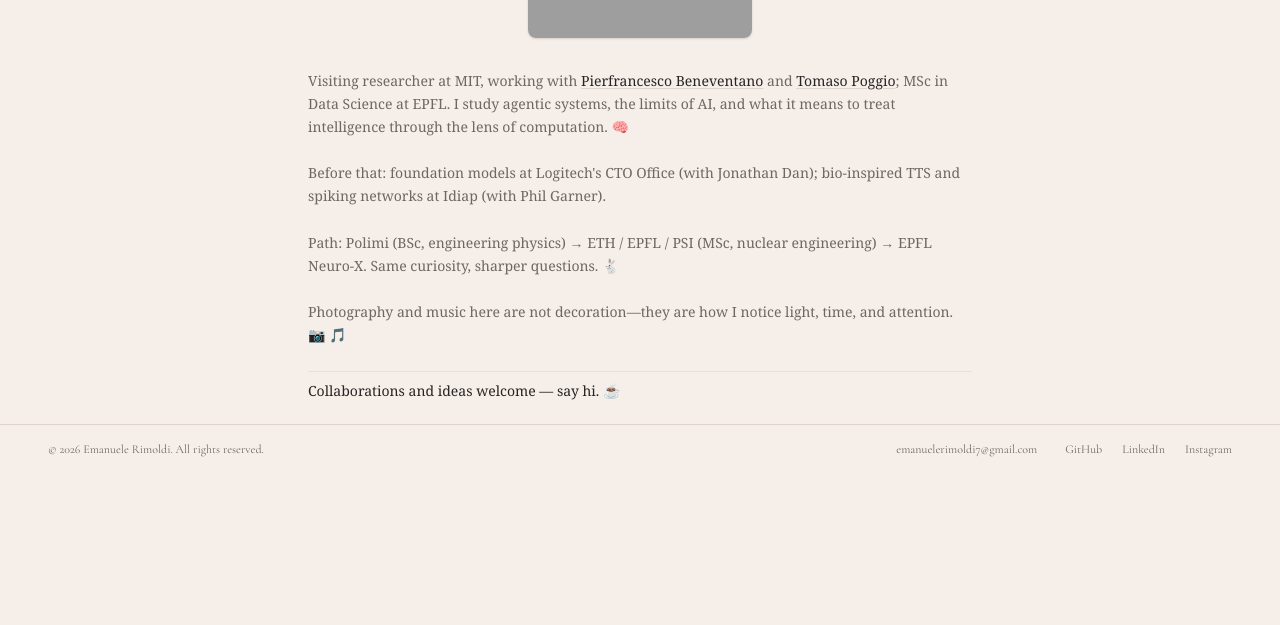
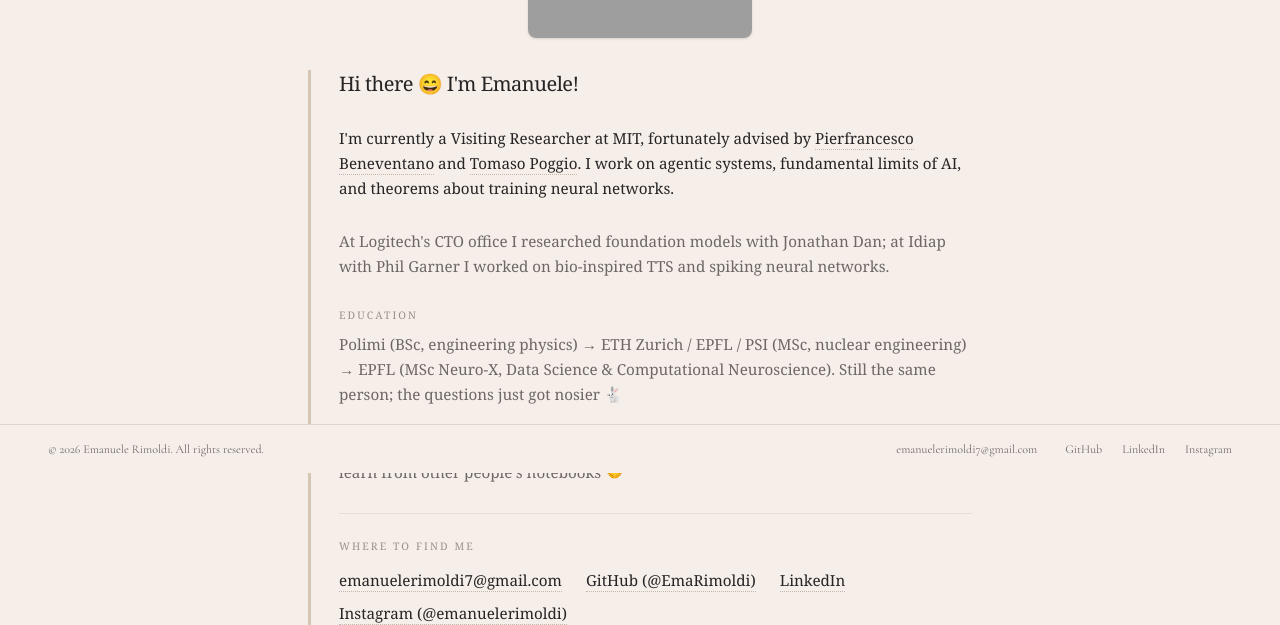
Before and after one commit to EmaRimoldi/EmaRimoldi.github.io, a Next.js app: page /about in a window 1280 px wide. Shown: the part 327-952 px from the top of the page. Before the commit the page ends 890 px from the top, so only its background shows below. Built offline with nearby package versions, Linux system fonts and the light colour scheme; grey boxes are pictures that could not be loaded.

Commit message:
About: new friendly bio, Scholar advisors, contact strip, editorial accent
Made-with: Cursor

```diff
--- a/app/about/page.tsx
+++ b/app/about/page.tsx
@@ -1,6 +1,7 @@
 import { PageShell } from "@/components/page-shell";
 import { ContentContainer } from "@/components/content-container";
 import { ProfileImage } from "@/components/profile-image";
+import { contactConfig } from "@/lib/site-config";
 
 const SCHOLAR_BENEVENTANO =
   "https://scholar.google.com/citations?user=spL439oAAAAJ&hl=en";
@@ -11,17 +12,20 @@ export default function AboutPage() {
   return (
     <PageShell>
       <ContentContainer maxWidth="reading" className="py-16 md:py-24">
-        <div className="space-y-8 md:space-y-10">
+        <div className="space-y-10 md:space-y-12">
           <ProfileImage />
 
-          <div className="space-y-5 md:space-y-6 text-left font-serif text-xs md:text-sm leading-relaxed text-[#6E6763]">
-            <p>
-              Visiting researcher at MIT, working with{" "}
+          <div className="about-bio space-y-6 md:space-y-7 text-left font-serif text-sm md:text-[0.95rem] leading-[1.65] text-[#6E6763]">
+            <p className="about-bio-greeting">Hi there 😄 I&apos;m Emanuele!</p>
+
+            <p className="text-[#262424]">
+              I&apos;m currently a Visiting Researcher at MIT, fortunately advised
+              by{" "}
               <a
                 href={SCHOLAR_BENEVENTANO}
                 target="_blank"
                 rel="noopener noreferrer"
-                className="text-[#262424] underline decoration-[#DDD4CE] underline-offset-2 hover:opacity-70 transition-opacity"
+                className="about-contact-link"
               >
                 Pierfrancesco Beneventano
               </a>{" "}
@@ -30,35 +34,78 @@ export default function AboutPage() {
                 href={SCHOLAR_POGGIO}
                 target="_blank"
                 rel="noopener noreferrer"
-                className="text-[#262424] underline decoration-[#DDD4CE] underline-offset-2 hover:opacity-70 transition-opacity"
+                className="about-contact-link"
               >
                 Tomaso Poggio
               </a>
-              ; MSc in Data Science at EPFL. I study agentic systems, the limits
-              of AI, and what it means to treat intelligence through the lens of
-              computation. 🧠
+              . I work on agentic systems, fundamental limits of AI, and theorems
+              about training neural networks.
             </p>
 
             <p>
-              Before that: foundation models at Logitech&apos;s CTO Office (with
-              Jonathan Dan); bio-inspired TTS and spiking networks at Idiap (with
-              Phil Garner).
+              At Logitech&apos;s CTO office I researched foundation models with
+              Jonathan Dan; at Idiap with Phil Garner I worked on bio-inspired TTS
+              and spiking neural networks.
             </p>
 
+            <div>
+              <p className="about-bio-section-label">Education</p>
+              <p>
+                Polimi (BSc, engineering physics) → ETH Zurich / EPFL / PSI (MSc,
+                nuclear engineering) → EPFL (MSc Neuro-X, Data Science &amp;
+                Computational Neuroscience). Still the same person; the questions
+                just got nosier 🐇
+              </p>
+            </div>
+
             <p>
-              Path: Polimi (BSc, engineering physics) → ETH / EPFL / PSI (MSc,
-              nuclear engineering) → EPFL Neuro-X. Same curiosity, sharper
-              questions. 🐇
+              If you want to collaborate or swap ideas (coffee optional), say hi —{" "}
+              I&apos;m always happy to learn from other people&apos;s notebooks 🤝
             </p>
 
-            <p>
-              Photography and music here are not decoration—they are how I notice
-              light, time, and attention. 📷 🎵
-            </p>
-
-            <p className="text-[#262424] pt-2 border-t border-[#DDD4CE]/50">
-              Collaborations and ideas welcome — say hi. ☕
-            </p>
+            <div className="pt-6 mt-2 border-t border-[#DDD4CE]/60">
+              <p className="about-bio-section-label mb-3">Where to find me</p>
+              <ul className="flex flex-col sm:flex-row sm:flex-wrap gap-3 sm:gap-x-6 sm:gap-y-2 text-[#262424]">
+                <li>
+                  <a
+                    href={contactConfig.email.href}
+                    className="about-contact-link"
+                  >
+                    {contactConfig.email.value}
+                  </a>
+                </li>
+                <li>
+                  <a
+                    href={contactConfig.github.href}
+                    target="_blank"
+                    rel="noopener noreferrer"
+                    className="about-contact-link"
+                  >
+                    GitHub ({contactConfig.github.value})
+                  </a>
+                </li>
+                <li>
+                  <a
+                    href={contactConfig.linkedin.href}
+                    target="_blank"
+                    rel="noopener noreferrer"
+                    className="about-contact-link"
+                  >
+                    LinkedIn
+                  </a>
+                </li>
+                <li>
+                  <a
+                    href={contactConfig.instagram.href}
+                    target="_blank"
+                    rel="noopener noreferrer"
+                    className="about-contact-link"
+                  >
+                    Instagram ({contactConfig.instagram.value})
+                  </a>
+                </li>
+              </ul>
+            </div>
           </div>
         </div>
       </ContentContainer>
--- a/app/globals.css
+++ b/app/globals.css
@@ -77,6 +77,23 @@ body {
   .body-text {
     @apply text-[10px] md:text-xs text-[#6E6763] leading-relaxed;
   }
+
+  /* About: subtle editorial frame — one accent, no heavy boxes */
+  .about-bio {
+    @apply relative pl-5 md:pl-7 border-l-[3px] border-[#C9B5A0]/70;
+  }
+
+  .about-bio-greeting {
+    @apply font-serif text-lg md:text-xl text-[#262424] leading-snug tracking-tight;
+  }
+
+  .about-bio-section-label {
+    @apply font-serif text-[0.65rem] uppercase tracking-[0.2em] text-[#9A928A] mb-2;
+  }
+
+  .about-contact-link {
+    @apply text-[#262424] border-b border-dotted border-[#C4B8AE] pb-px transition-colors duration-200 hover:border-[#262424] hover:text-[#1a1818];
+  }
 }
 
 /* Smooth transitions for interactive elements */
```
